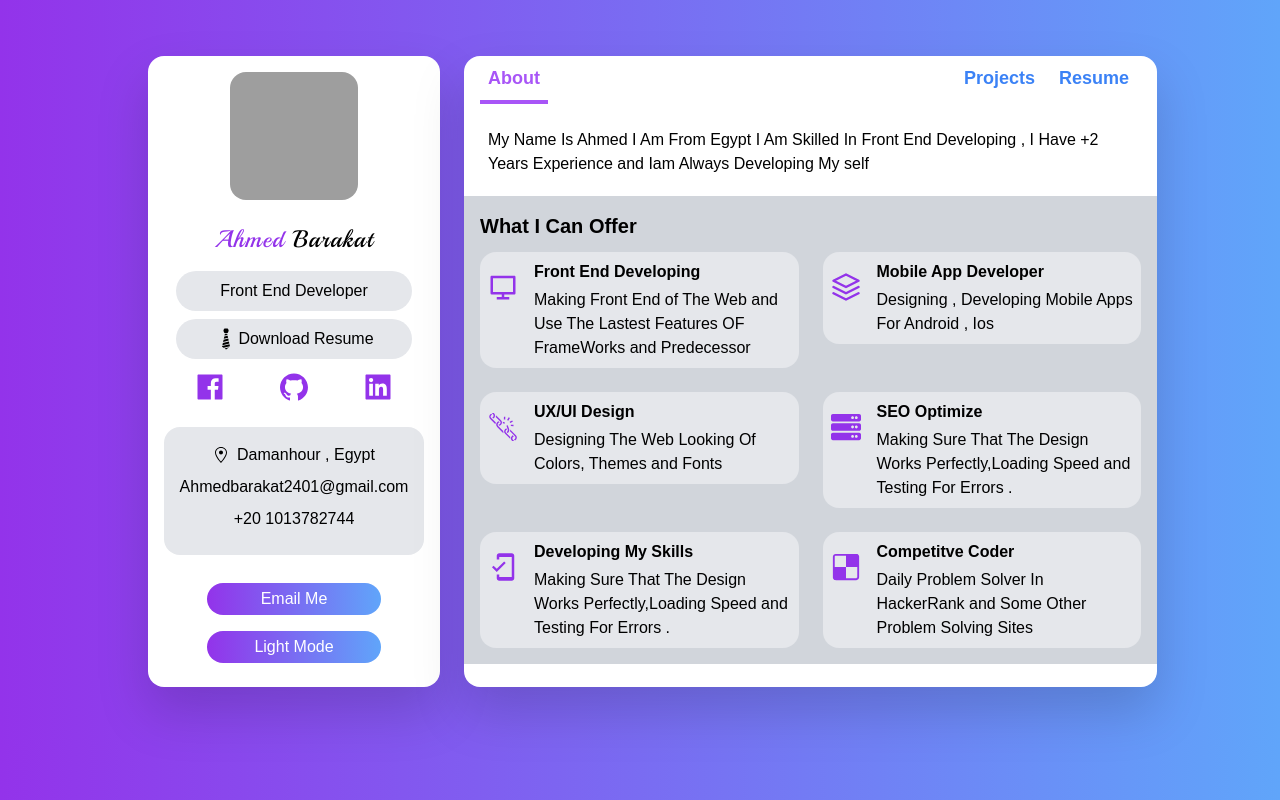
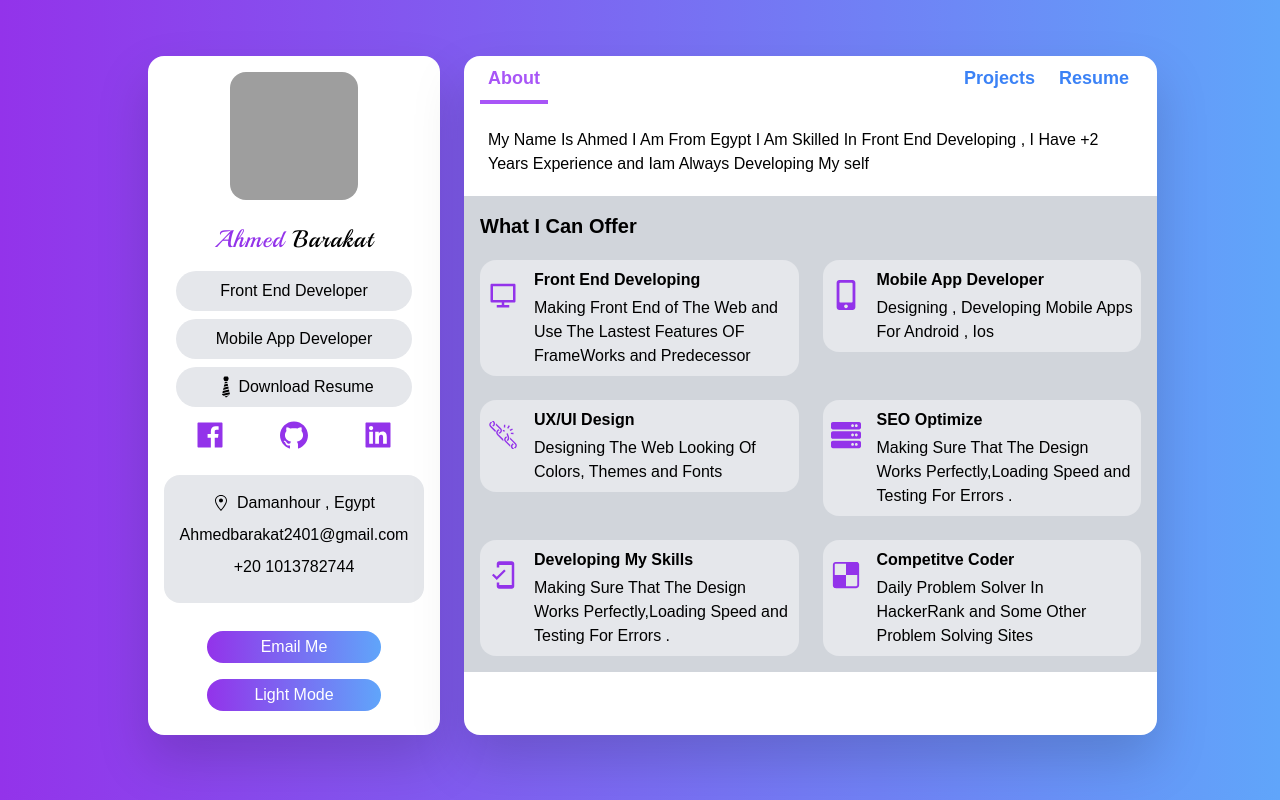
Before and after one commit to medobarakat/Portfolio-Site, a Next.js app: page / in a window 1280 px wide. Built offline with nearby package versions, Linux system fonts and the light colour scheme; grey boxes are pictures that could not be loaded.

Commit message:
adding new native projects

```diff
--- a/Components/ProjectsNavbar.tsx
+++ b/Components/ProjectsNavbar.tsx
@@ -32,6 +32,7 @@ const ProjectsNavbar: FunctionComponent<{
       <NavItem value="JQuery" {...props} />
       <NavItem value="React" {...props} />
       <NavItem value="Vue" {...props} />
+      <NavItem value="React Native" {...props} />
     </div>
   );
 };
--- a/Components/SideBar.tsx
+++ b/Components/SideBar.tsx
@@ -30,6 +30,9 @@ function SideBar() {
       </h3>
       <p className="p-2 mx-3 my-2 bg-gray-200 rounded-full dark:bg-gray-600 dark:text-white text-black">
         Front End Developer
+      </p>
+      <p className="p-2 mx-3 my-2 bg-gray-200 rounded-full dark:bg-gray-600 dark:text-white text-black">
+        Mobile App Developer
       </p>
       <a
         target="_blank"
--- a/data/Data.tsx
+++ b/data/Data.tsx
@@ -1,7 +1,6 @@
 import { RiComputerLine } from "react-icons/ri";
-import { FiLayers } from "react-icons/fi";
 import { GiBreakingChain } from "react-icons/gi";
-import { FaServer, FaDelicious } from "react-icons/fa";
+import { FaServer, FaDelicious , FaMobileAlt } from "react-icons/fa";
 import { MdOutlineMobileFriendly } from "react-icons/md";
 import { BsCircleFill } from "react-icons/bs";
 import { IAboutData, IProject, IResumeData } from "./Interfaces";
@@ -22,15 +21,8 @@ export const AboutData: IAboutData[] = [
     id: 1,
     title: "Mobile App Developer",
     about: "Designing , Developing Mobile Apps For Android , Ios ",
-    icon: <FiLayers />,
+    icon: <FaMobileAlt />,
   },
-  // {
-  //   id: 2,
-  //   title: "WEB Design ",
-  //   about:
-  //     "Using My Ux/Ui design and My Front-End Experience To Make a Modern,Resposive Site.",
-  //   icon: <GiBreakingChain />,
-  // },
   {
     id: 2,
     title: "UX/UI Design",
@@ -126,7 +118,7 @@ export const ToolsData: IResumeData[] = [
   },
   {
     id: 1,
-    name: "Sql ",
+    name: "Sql",
     level: "70%",
     icon: <BsCircleFill />,
   },
@@ -295,4 +287,52 @@ export const Project: IProject[] = [
     img_path: "https://i.ibb.co/pdKh3HH/p-13.png",
     key_tech: ["React", "TypeScript", "Bootstrap", "Responsive", "Sass"],
   },
+  {
+    id: 14,
+    name: "Tesla Car App",
+    category: ["React Native"],
+    //need the deploy link
+    depolyed_url: "https://github.com/medobarakat/Tesla-Car-App/",
+    description:
+      "this is a Tesla Clone Page Mobile App built with React js , React Native",
+    github_url: "https://github.com/medobarakat/Tesla-Car-App/",
+    img_path: "https://i.ibb.co/ZLH1bKg/screenshot.png",
+    key_tech: ["React", "React Native", "JavaScript", "Mobile App"],
+  },
+  {
+    id: 15,
+    name: "Todo-App",
+    category: ["React Native"],
+    //need the deploy link
+    depolyed_url: "https://github.com/medobarakat/Todo-App/",
+    description:
+      "this is a Todo Mobile App built with React js , React Native",
+    github_url: "https://github.com/medobarakat/Todo-App/",
+    img_path: "https://i.ibb.co/5hNZY9m/Capture.png",
+    key_tech: ["React", "React Native", "JavaScript", "Mobile App"],
+  },
+  {
+    id: 16,
+    name: "Review-App",
+    category: ["React Native"],
+    //need the deploy link
+    depolyed_url: "https://github.com/medobarakat/Review-App",
+    description:
+      "this is a Simple Review Mobile App built with React js , React Native",
+    github_url: "https://github.com/medobarakat/Review-App",
+    img_path: "https://i.ibb.co/z8XW6wC/Capture11.png",
+    key_tech: ["React", "React Native", "JavaScript", "Mobile App"],
+  },
+  {
+    id: 16,
+    name: "Movie-Streaming-App",
+    category: ["React Native"],
+    //need the deploy link
+    depolyed_url: "https://github.com/medobarakat/Movie-Streaming-App",
+    description:
+      "this is a Mobile Movie App built with React js , React Native Looks Like Netflex",
+    github_url: "https://github.com/medobarakat/Movie-Streaming-App",
+    img_path: "https://i.ibb.co/nzMr8bz/screen1.png",
+    key_tech: ["React", "React Native", "JavaScript", "Mobile App"],
+  },
 ];
--- a/data/Interfaces.ts
+++ b/data/Interfaces.ts
@@ -17,7 +17,7 @@ export interface IResumeData {
 
 // for projects
 // my categories
-export type category = "JQuery" | "React" | "Vue";
+export type category = "JQuery" | "React" | "Vue" | "React Native";
 //project interface
 export interface IProject {
   id: number;
--- a/pages/index.tsx
+++ b/pages/index.tsx
@@ -27,7 +27,7 @@ function index() {
         className="bg-gray-300 dark:bg-black p-4 mt-3 "
         style={{ marginLeft: "-1.5rem", marginRight: "-1.5rem" }}
       >
-        <h3 className="font-bold mb-3 text-xl">What I Can Offer</h3>
+        <h3 className="font-bold mb-5 text-xl">What I Can Offer</h3>
         <div className="grid lg:grid-cols-2 gap-6">
           {AboutData.map((data) => (
             <motion.div variants={fadeInUp} key={data.id}>
--- a/pages/projects.tsx
+++ b/pages/projects.tsx
@@ -30,7 +30,7 @@ function Projects() {
       exit="exit"
       className="relative px-6 pt-1 overflow-y-scroll"
       style={{
-        height: "70vh",
+        height: "80vh",
       }}
     >
       <Head>
@@ -41,7 +41,7 @@ function Projects() {
         active={active}
       />
       <motion.div
-        className="grid grid-cols-12 gap-4 my-3"
+        className="grid grid-cols-12 gap-5 my-3"
         variants={stagger}
         initial="initial"
         animate="animate"
```
